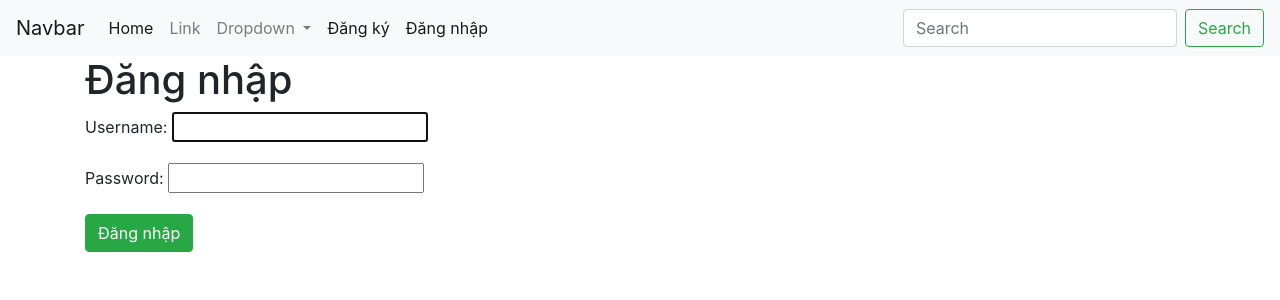
After one commit to ngTamAn111103/CD2-SocialMedia, a Django app: page /login in a window 1280 px wide. The commit adds this page. Shown: the top 300 px of the page. Run offline with Django 4.2, Linux system fonts and the light colour scheme; some libraries are stand-ins or nearby versions.

Commit message:
Đăng nhập

```diff
--- a/SocialMedia/SocialMedia/settings.py
+++ b/SocialMedia/SocialMedia/settings.py
@@ -130,3 +130,4 @@ MEDIA_ROOT = os.path.join(os.path.dirname(BASE_DIR),"static_cdn", "media_root")
 # https://docs.djangoproject.com/en/4.2/ref/settings/#default-auto-field
 
 DEFAULT_AUTO_FIELD = 'django.db.models.BigAutoField'
+LOGIN_REDIRECT_URL = '/profiles/myprofile/'
--- a/SocialMedia/SocialMedia/urls.py
+++ b/SocialMedia/SocialMedia/urls.py
@@ -19,7 +19,8 @@ from django.urls import path, include
 from django.conf import settings
 from django.conf.urls.static import static
 from .views import home_view
-
+from profiles import views
+from django.urls import re_path
 
 urlpatterns = [
     path('admin/', admin.site.urls),
@@ -27,6 +28,12 @@ urlpatterns = [
     path('', home_view, name='home_view'),
     path('profiles/', include('profiles.urls'), name='profiles'),
 
+    # đăng ký đăng nhập
+    path('signup/', views.SignUp.as_view(), name='signup'),
+    # path('login/', views.Login.as_view(), name='login'),
+  path("login", views.LoginView.as_view(template_name="account/login.html"),name='login'),
+
+
 
 
 ]
--- a/SocialMedia/profiles/form.py
+++ b/SocialMedia/profiles/form.py
@@ -6,6 +6,10 @@ class ProfileModelForm(forms.ModelForm):
     class Meta:
         model = Profile
         fields = ('first_name','last_name','bio','country','avatar','cover','gender','birthday')
+class LoginModelForm(forms.ModelForm):
+    class Meta:
+        model = User
+        fields = ('username','password')
 
 
 class UserModelForm(forms.ModelForm):
--- a/SocialMedia/profiles/urls.py
+++ b/SocialMedia/profiles/urls.py
@@ -9,5 +9,4 @@ app_name = 'profiles'
 
 urlpatterns =[
     path('myprofile/', views.my_profile_view, name='my_profile_view'),
-    path('signup/', views.SignUp.as_view(), name='signup'),
 ]
--- /dev/null
+++ b/SocialMedia/templates/account/login.html
@@ -0,0 +1,20 @@
+{% extends 'base.html' %}
+
+{%block title %}
+Đăng nhập
+{%endblock  %}
+
+
+
+{%block content %}
+<h1>
+  Đăng nhập
+</h1>
+
+<form action="" method="POST">
+  {% csrf_token %}
+  {{form.as_p}}
+
+  <button type="submit" class="btn btn-success">Đăng nhập</button>
+</form>
+{%endblock  %}
--- a/SocialMedia/templates/main/navbar.html
+++ b/SocialMedia/templates/main/navbar.html
@@ -39,7 +39,11 @@
                     </div>
                 </li>
                 <li class="nav-item active">
-                    <a class="nav-link" href="{% url 'profiles:signup' %}">Đăng ký</a>
+                    <a class="nav-link" href="{% url 'signup' %}">Đăng ký</a>
+                </li>
+
+                <li class="nav-item active">
+                    <a class="nav-link" href="{% url 'login' %}">Đăng nhập</a>
                 </li>
             </ul>
             <form class="form-inline my-2 my-lg-0">
```
Also changed, not shown: SocialMedia/profiles/views.py (+10 -0 lines), SocialMedia/db.sqlite3.
